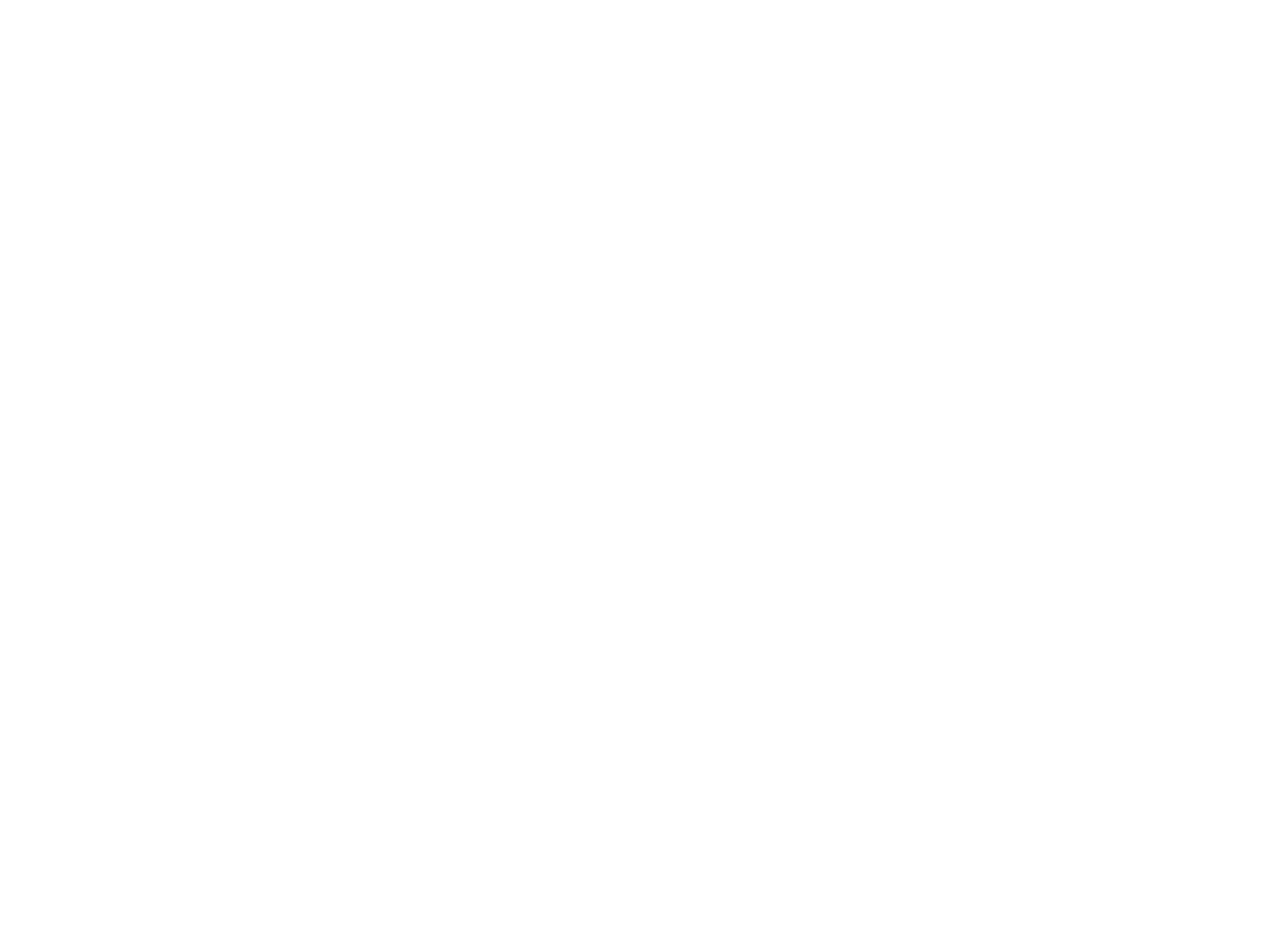
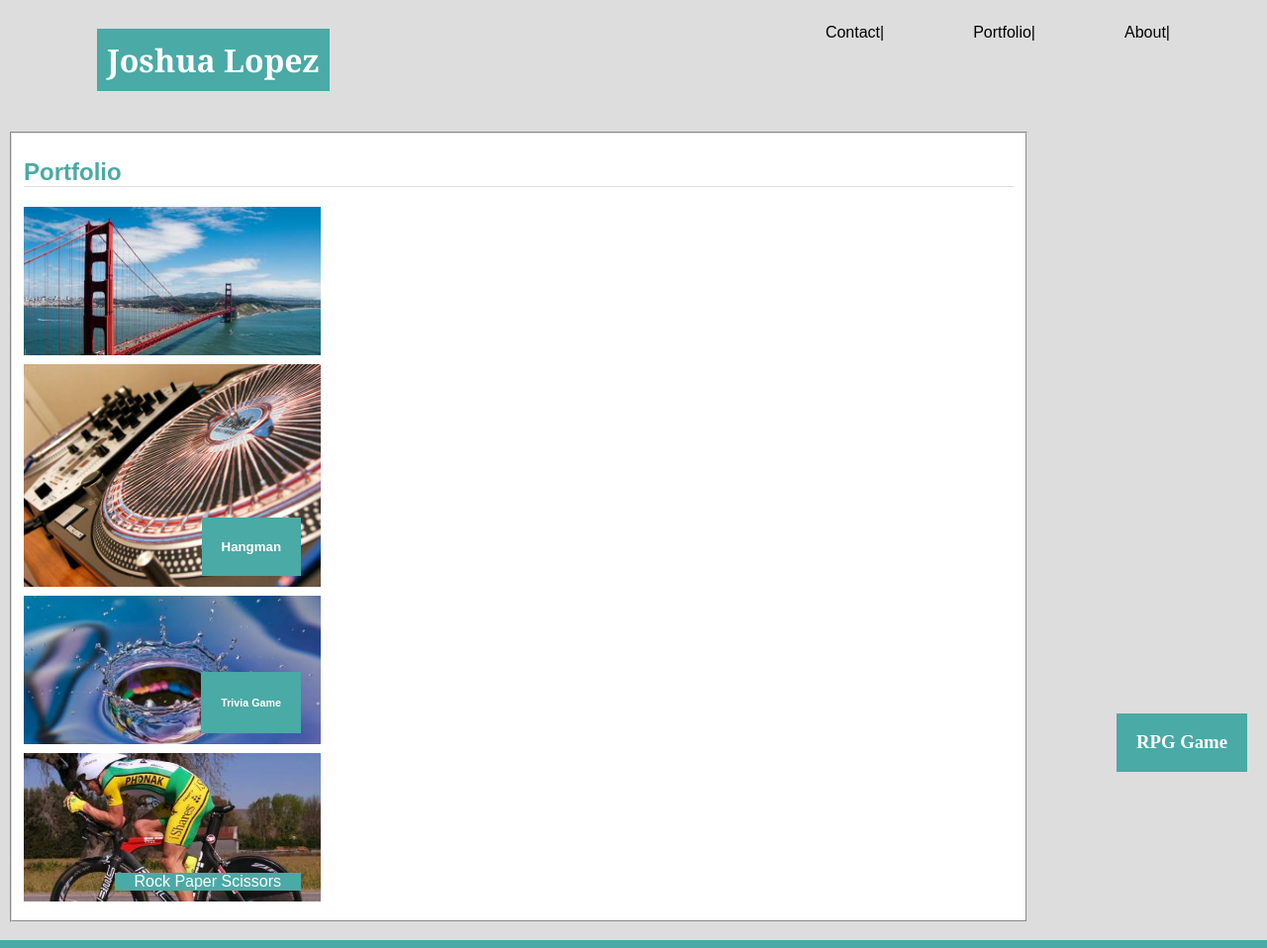
Before and after one commit to jflopezr11/Basic-Portfolio, a plain HTML site: page portfolio.html in a window 1280 px wide. Shown: the whole page at 99% size. Before the commit the page ends 800 px from the top, so only its background shows below. Drawn offline with Linux system fonts and the light colour scheme.

Commit message:
Everything I've done2

```diff
--- a/assets/css/style.css
+++ b/assets/css/style.css
@@ -1,32 +1,42 @@
-h1, ul, li {
-    display: inline-block;
-    background-color:#ffffff;
-    border-color:#ccccc;
-    font-family:'Georgia', Times,'Times New Roman', serif;
-}
 
 ul {
     float: right;
     font-family:'Arial', 'Helvetica Neue', Arial, Helvetica, sans-serif;
+    display: inline;
+}
+
+.list li {
+    display: inline;
+    float: right;
+    margin-right: 90px;
 }
 
 #name{
     background-color:#4aaaa5;
     color: white;
     padding: 10px;
-    font-family:'Arial','Helvetica Neue', Arial, Helvetica, sans-serif;
+    font-family:'Georgia', 'Times New Roman', Times, serif;
+    border-bottom: solid 1px #dddddd;
+    margin-left: 90px;
 }
 
 h1 {
-    border-bottom:5px black;
+    display: inline-block;
+    background-color: #ffffff;
+    border-color: #cccccc;
+    font-family: 'Georgia', 'Times New Roman', Times, serif;
+    border-bottom: solid 1px #dddddd
 }
-ext {
-    width: 100px;
+
+h2 {
+    color:#4aaaa5;
+    font-family:'Arial', 'Helvetica Neue', Arial, Helvetica, sans-serif;
 }
 
 input [type=submit]:hover {
     background-color:#4aaaa5;
 }
+
 input [type=submit] {
     width: 30%;
     padding: 12px 20px;
@@ -34,4 +44,102 @@ input [type=submit] {
     display: inline-block;
     border: 1px solid;
     border-radius: 4px;
+    font-family: 'Arial', 'Helvetica Neue', Arial, Helvetica, sans-serif
 }
+
+.footer {
+    position: fixed;
+    left: 0;
+    width: 100%;
+    background-color: #666666;
+    color: white;
+    text-align: center;
+    border-top: solid 8px #4aaaa5;
+}
+
+.sg-submit-button {
+    color: white;
+}
+
+.a {
+    position: relative;
+    font-family: 'Arial', 'Helvatica Neue', Arial, Helvetica, sans-serif;
+    text-align: left;
+}
+
+.container {
+    width:1200px;
+    display: inline-block;
+    border-color: #dddddd;
+    background-color: #ffffff;
+}
+
+.outer {
+    text-align: center;
+
+}
+
+.about {
+    text-align: left;
+    border-bottom: solid 1px #dddddd;
+
+}
+
+.container2 {
+    width: 1000px;
+    display: inline;
+    border-color: #dddddd;
+    background-color:#ffffff;
+
+}
+.contact {
+    text-align: left;
+    border-bottom: solid 1px #dddddd;
+}
+.portfolio {
+    text-align: left;
+    border-bottom: solid 1px #dddddd;
+
+}
+.skyline, {
+    position: relative;
+    font-family: 'Arial', 'Helvatica Neue', Arial, Helvetica, sans-serif;
+    height: auto;
+    widows: 300px;
+}
+.turntables {
+    position: relative;
+    font-family: 'Arial','Helvatica Neue', Arial, Helvetica, sans-serif;
+    height: auto;
+    width: 300px;
+}
+.Rhinos {
+    position: relative;
+    font-family: 'Arial','Helvatica Neue', Arial, Helvetica, sans-serif;
+    height: auto;
+    width: 300px;
+}
+.DJ {
+    position: relative;
+    font-family: 'Arial','Helvatica Neue', Arial, Helvetica, sans-serif;
+    height: auto;
+    width: 300px;
+}
+.text-block {
+    position: absolute;
+    bottom: 20px;
+    right: 20px;
+    background-color: #4aaaa5;
+    color: white;
+    padding-left: 20px;
+    padding-right:20px;
+    text-align: center;
+}
+img {
+    width: 300px;
+    margin: 0 0 5px 0;
+
+}
+body {
+    background-color: #dddddd;
+}
--- a/portfolio.html
+++ b/portfolio.html
@@ -3,12 +3,52 @@
 <head>
     <meta charset="utf-8" />
     <meta http-equiv="X-UA-Compatible" content="IE=edge">
-    <title>Page Title</title>
+    <title>Portfolio</title>
     <meta name="viewport" content="width=device-width, initial-scale=1">
-    <link rel="stylesheet" type="text/css" media="screen" href="assets/css/style.css" />
+    <link rel="stylesheet" type="text/css" media="screen" href="assets/css/style.css"/>
 
 </head>
 <body>
 
+    <div class="HeaderContainer">
+        <h1 id="name">Joshua Lopez</h1>
+            <ul class="list">
+                <li><a href='index.html'></a>About|</li>
+                <li><a href='portfolio.html'></a>Portfolio|</li>
+                <li><a href='contact.html'></a>Contact|</li>
+            </ul>
+    </div>
+    <br>
+        <fieldset class="container2">
+            <h2 class="portfolio">Portfolio</h2>
+                <div class="skyline">
+                    <img src="assets/images/skyline.jpg" alt="skyline"/>
+                    <div class="text-block">
+                        <h3>RPG Game</h3>
+                    </div>
+                </div>
+                <div class="turntables">
+                    <img src="assets/images/turntables.jpg" alt="turntables"/>
+                    <div class="text-block">
+                        <h5>Hangman</h5>
+                    </div>
+                </div>
+                <div class="Rhinos">
+                    <img src="assets/images/Rhinos.jpg" alt="Rhinos"/>
+                    <div class="text-block">
+                        <h6>Trivia Game</h6>
+                    </div>
+                </div>
+                <div class="DJ">
+                    <img src="assets/images/DJ.jpg" alt="DJ"/>
+                    <div class="text-block">
+                        <h7>Rock Paper Scissors</h7>
+                    </div>
+                </div>
+         </fieldset>
+    <br><br>
+    <div class="footer">
+        <p>Copyright ©</p>
+    </div>
 </body>
 </html>
```
Also changed, not shown: contact.html (+13 -6 lines), index.html (+21 -11 lines), assets/images/DJ.jpg (added), assets/images/FoodJ&J.jpg (added), assets/images/IMG_0813.JPG (added), assets/images/Rhinos.jpg (added), assets/images/kicking.jpg (added), assets/images/skyline.jpg (added), assets/images/turntables.jpg (added).
